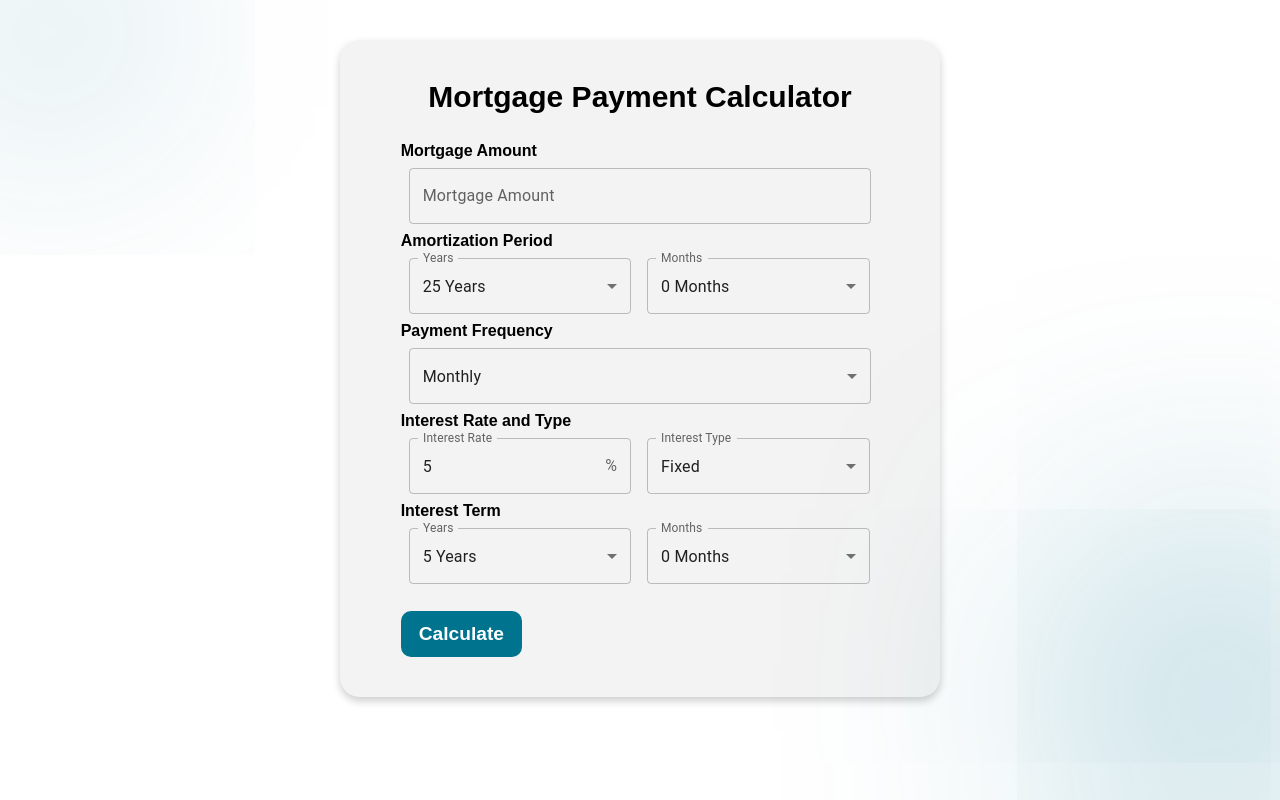
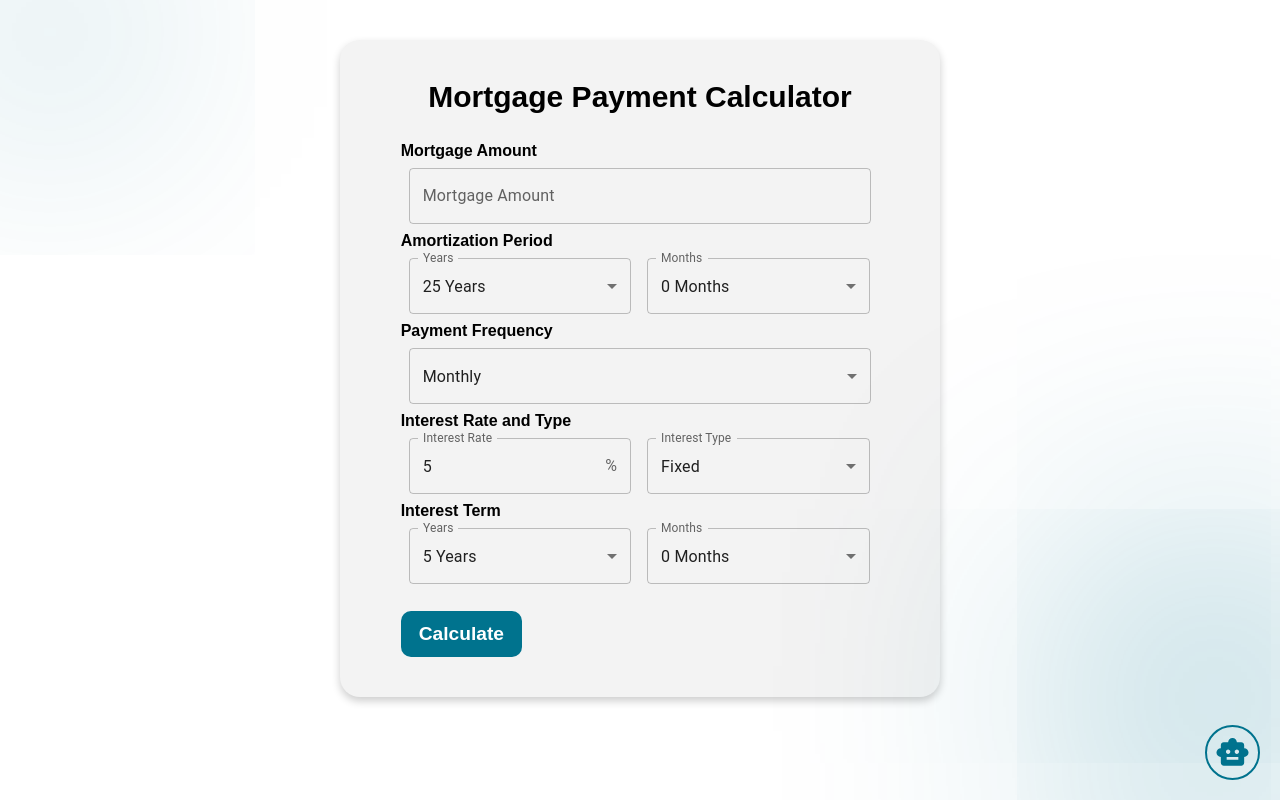
Before and after one commit to MosinLover/ConuHacksVIII, a React (Create React App) app in the folder frontend/: page /calculator in a window 1280 px wide. Built offline with nearby package versions, Linux system fonts and the light colour scheme.

Commit message:
chatbot inclusion

```diff
--- a/frontend/src/pages/CalculatorPage.jsx
+++ b/frontend/src/pages/CalculatorPage.jsx
@@ -1,5 +1,6 @@
 import React from 'react';
 import MortgageCalculatorComponent from '../components/MortgageCalculatorComponent';
+import { ChatBot } from '../components/ChatBot';
 import { Box } from '@mui/material';
 import './calculatorpage.css';
 
@@ -54,7 +55,7 @@ const CalculatorPage = ( {
         interestTermMonths={interestTermMonths}
         />
       </Box>
-
+      <ChatBot/>
     </div>
   );
 };
--- a/frontend/src/pages/DashboardPage.jsx
+++ b/frontend/src/pages/DashboardPage.jsx
@@ -1,3 +1,4 @@
+import { ChatBot } from "../components/ChatBot"
 import { DashboardComponent } from "../components/DashboardComponent"
 import { Box } from "@mui/material"
 
@@ -5,6 +6,7 @@ export const DashboardPage = ( {monthlyPayment, principalData, principalWithInfl
     return (
         <Box marginTop={5} marginBottom={5} marginLeft={5} marginRight={5}>
             <DashboardComponent monthlyPayment={monthlyPayment} principalData={principalData} principalWithInflationData={principalWithInflationData} mortgageAmount={mortgageAmount} amortizationYears={amortizationYears} amortizationMonths={amortizationMonths} paymentFrequency={paymentFrequency} interestRate={interestRate} interestType={interestType} interestTermYears={interestTermYears} interestTermMonths={interestTermMonths}/>
+            <ChatBot/>
         </Box>
     )
 }
```
